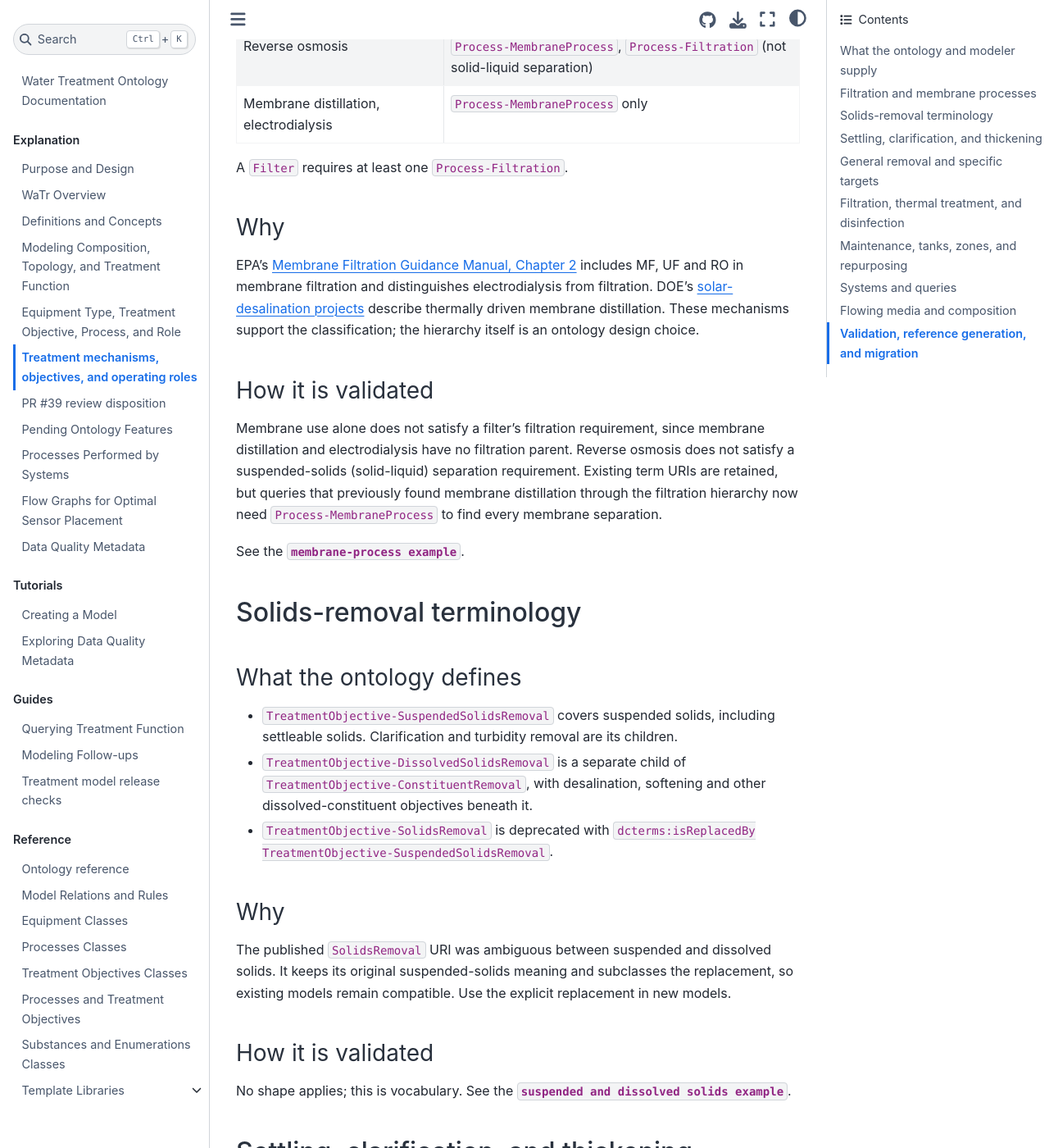
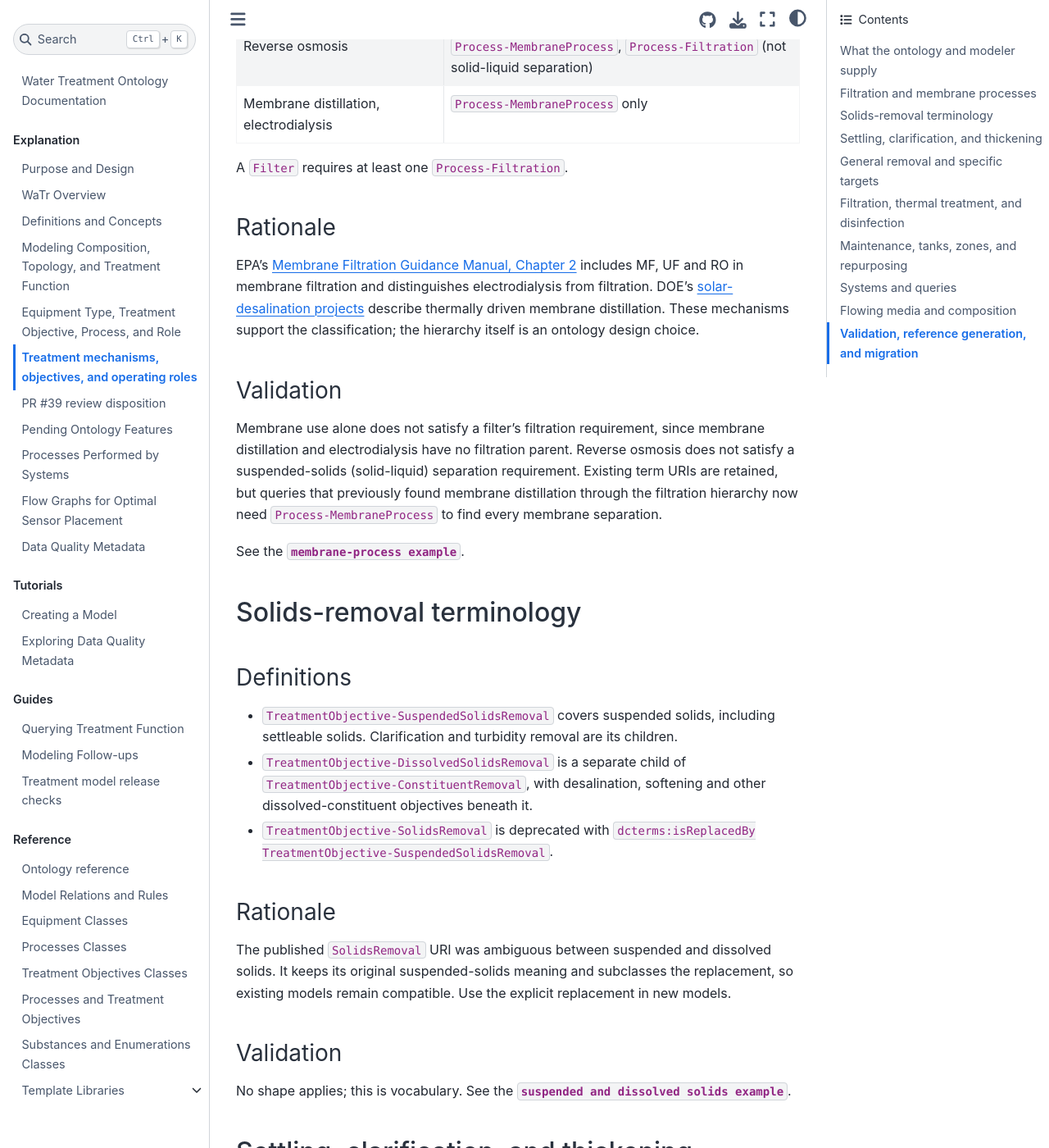
Before and after one commit to DataDrivenCPS/water-ontology, a Jupyter Book: the page built from docs/explanation/treatment_model_summary.md, in a window 1280 px wide and 1400 px high, scrolled down 2407 px. Shown: the whole window at 82% size. Built offline with Jupyter Book 1.0.4 settings and Sphinx 7.4.7 and the Sphinx Book theme 1.1.4, drawn with Linux system fonts in a browser that asks for light colours; some of the changed text lies outside the part shown.

Commit message:
docs: use plain subsection titles in explanation pages

```diff
--- a/docs/explanation/treatment_model_summary.md
+++ b/docs/explanation/treatment_model_summary.md
@@ -6,7 +6,7 @@ supporting treatment references.
 
 ## What the ontology and modeler supply
 
-### What the model states
+### Modeling
 
 | Question | Model relation | Meaning |
 | --- | --- | --- |
@@ -20,7 +20,7 @@ state their objectives and processes. `watr:achievesTreatmentObjective` belongs
 in process definitions: it ties a process type to an objective that applies
 wherever the process is performed. Do not use it on individual equipment.
 
-### Why
+### Rationale
 
 An equipment class supplies required processes and a design objective only when
 every unit of that class has that function. The modeler states plant intent and
@@ -31,7 +31,7 @@ both slots. Additional processes are allowed with no plausibility check.
 Inference never derives a mechanism from an objective. Neither relation
 certifies measured treatment efficiency or permit compliance.
 
-### How it is validated
+### Validation
 
 Two SHACL-AF rules in `class-defaults.ttl` run before the constraints:
 
@@ -56,7 +56,7 @@ Shapes in `watr.ttl` check the relations themselves:
 
 ## Filtration and membrane processes
 
-### What the ontology defines
+### Definitions
 
 | Process | Parents |
 | --- | --- |
@@ -69,7 +69,7 @@ Shapes in `watr.ttl` check the relations themselves:
 
 A `Filter` requires at least one `Process-Filtration`.
 
-### Why
+### Rationale
 
 EPA's [Membrane Filtration Guidance Manual, Chapter 2](https://nepis.epa.gov/Exe/ZyPURL.cgi?Dockey=901V0500.TXT)
 includes MF, UF and RO in membrane filtration and distinguishes electrodialysis
@@ -77,7 +77,7 @@ from filtration. DOE's [solar-desalination projects](https://www.energy.gov/cmei
 describe thermally driven membrane distillation. These mechanisms support the
 classification; the hierarchy itself is an ontology design choice.
 
-### How it is validated
+### Validation
 
 Membrane use alone does not satisfy a filter's filtration requirement, since
 membrane distillation and electrodialysis have no filtration parent. Reverse
@@ -90,7 +90,7 @@ See the {download}`membrane-process example <../../examples/membrane-process-cla
 
 ## Solids-removal terminology
 
-### What the ontology defines
+### Definitions
 
 - `TreatmentObjective-SuspendedSolidsRemoval` covers suspended solids, including
   settleable solids. Clarification and turbidity removal are its children.
@@ -100,14 +100,14 @@ See the {download}`membrane-process example <../../examples/membrane-process-cla
 - `TreatmentObjective-SolidsRemoval` is deprecated with
   `dcterms:isReplacedBy TreatmentObjective-SuspendedSolidsRemoval`.
 
-### Why
+### Rationale
 
 The published `SolidsRemoval` URI was ambiguous between suspended and dissolved
 solids. It keeps its original suspended-solids meaning and subclasses the
 replacement, so existing models remain compatible. Use the explicit replacement
 in new models.
 
-### How it is validated
+### Validation
 
 No shape applies; this is vocabulary. See the
 {download}`suspended and dissolved solids example <../../examples/solids-removal-objectives.ttl>`.
@@ -118,7 +118,7 @@ No shape applies; this is vocabulary. See the
 as a deprecated published URI with `dcterms:isReplacedBy Process-Settling`.
 Sedimentation remains an alternate label familiar to practitioners.
 
-### What the shapes require
+### Requirements
 
 | Class | Subclass of | Process | Objective | Outlet connection points |
 |---|---|---|---|---|
@@ -126,7 +126,7 @@ Sedimentation remains an alternate label familiar to practitioners.
 | `Clarifier` | `SedimentationTank` | inherited | at least one `TreatmentObjective-Clarification` | at least one water outlet and at least one sludge outlet |
 | `GravityThickener` | `Thickener` | at least one `Process-Settling` | at least one `TreatmentObjective-Thickening` (inherited from `Thickener`) | at least one water outlet and at least one sludge outlet |
 
-### Why
+### Rationale
 
 A clarifier and a gravity thickener each split their feed into a clarified water
 stream and a sludge stream. They differ in which stream they exist for: the
@@ -139,7 +139,7 @@ tanks, which retain solids for periodic pump-out and have no sludge outlet.
 `Clarifier` is a specialization of `SedimentationTank`, not an alias, because it
 adds the clarification objective.
 
-### How it is validated
+### Validation
 
 Both classes apply `watr:LiquidSludgeOutletShape`, which makes two independent
 checks on `s223:hasConnectionPoint`. Each needs at least one match:
@@ -175,7 +175,7 @@ the separation process. It preserves the modeler's thickening objective.
 
 ## General removal and specific targets
 
-### What the ontology defines
+### Definitions
 
 All separation processes inherit `TreatmentObjective-ConstituentRemoval`, which
 records separation from a stream rather than loss from the whole plant. Adsorption,
@@ -190,7 +190,7 @@ nearest declaring ancestor on each inheritance branch. The
 [constituent query](../guides/querying_treatment_function.md#find-equipment-by-constituent)
 implements this rule.
 
-### Why
+### Rationale
 
 - RO inherits the broad objective without assuming desalination. A plant may
   state PFAS removal or resource recovery, including from concentrate.
@@ -203,7 +203,7 @@ implements this rule.
 - The broad parent names no target on purpose. A local target-specific objective
   supplies one.
 
-### How it is validated
+### Validation
 
 | Shape | Requires |
 | --- | --- |
@@ -227,7 +227,7 @@ for the complete hierarchies and intrinsic objective relationships.
 
 ## Filtration, thermal treatment, and disinfection
 
-### What the ontology defines
+### Definitions
 
 | Mechanism | Intrinsic objective |
 | --- | --- |
@@ -240,7 +240,7 @@ for the complete hierarchies and intrinsic objective relationships.
 | Ozonation, thermal treatment | none; design or plant intent supplies it |
 | Sulfite dosing | chlorine residual removal |
 
-### Why
+### Rationale
 
 The contaminants a filter removes depend on its material and application, so the
 mechanism does not supply every target-specific objective. Thermal hydrolysis has
@@ -250,14 +250,14 @@ describes intended treatment, and performance depends on operating conditions.
 Generic UV can support photolysis or advanced oxidation, so it has no universal
 disinfection objective.
 
-### How it is validated
+### Validation
 
 No extra shape applies. Equipment classes carry their required processes, and
 inference adds the intrinsic objectives from the table.
 
 ## Maintenance, tanks, zones, and repurposing
 
-### What the shapes require
+### Requirements
 
 | Class | Requirement |
 | --- | --- |
@@ -269,7 +269,7 @@ inference adds the intrinsic objectives from the table.
 Cleaning processes (backwashing, air scouring, purging) inherit
 `TreatmentObjective-EquipmentCleaning`. Roles are optional.
 
-### Why
+### Rationale
 
 - Restoring operation is an objective even when the output is not a product
   stream, so cleaning has its own objective. Modelers state cleaning activities
@@ -286,7 +286,7 @@ Cleaning processes (backwashing, air scouring, purging) inherit
   connection-point roles as well as an activity term used in compound process
   definitions.
 
-### How it is validated
+### Validation
 
 Each requirement above is a SHACL shape on the class and fails as a violation.
 The `sh:message` on each names the rule that was broken.
@@ -300,21 +300,21 @@ by another system.
 
 ## Systems and queries
 
-### What the model states
+### Modeling
 
 Compound processes are asserted on an `s223:System`. `includesProcess` lists the
 steps its members should cover. A2O includes nitrification, denitrification,
 phosphorus removal and recirculation, and inherits aeration and solid-liquid
 separation requirements from activated sludge.
 
-### Why
+### Rationale
 
 `includesProcess` does not make the compound process a subclass of each step. A
 system's objective does not assert that every member independently achieves it.
 Inspection does not propagate child processes or objectives onto enclosing
 equipment.
 
-### How it is validated
+### Validation
 
 `SystemProcessCoverageShape` (warning) reports a system that claims a compound
 process when neither it, a nested member, nor equipment contained within a member
@@ -344,20 +344,20 @@ and [system processes](system_processes.md) for examples.
 
 ## Flowing media and composition
 
-### What the model states
+### Modeling
 
 The flowing medium is water, brine, or sludge. Filter media such as sand,
 carbon or resin are treatment materials, not the water pipe's medium. A
 specialized medium states its own constituents; composition is not copied
 through subclassing.
 
-### Why
+### Rationale
 
 Shared constituents establish S223 topology compatibility. They do not establish
 equivalent composition, equipment suitability, membrane selectivity or mass
 balance.
 
-### How it is validated
+### Validation
 
 | Rule | Requires |
 | --- | --- |
```
Also changed, not shown: AGENTS.md (+11 -12 lines).
